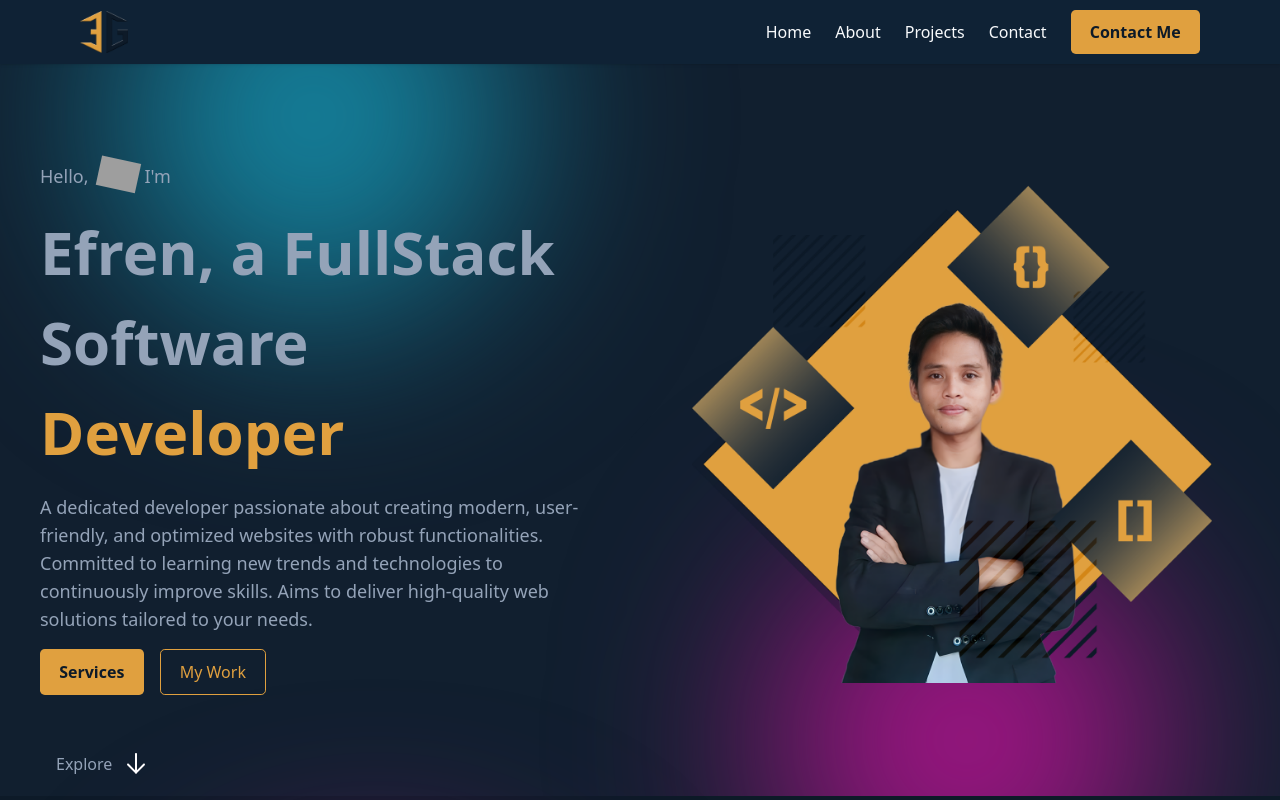
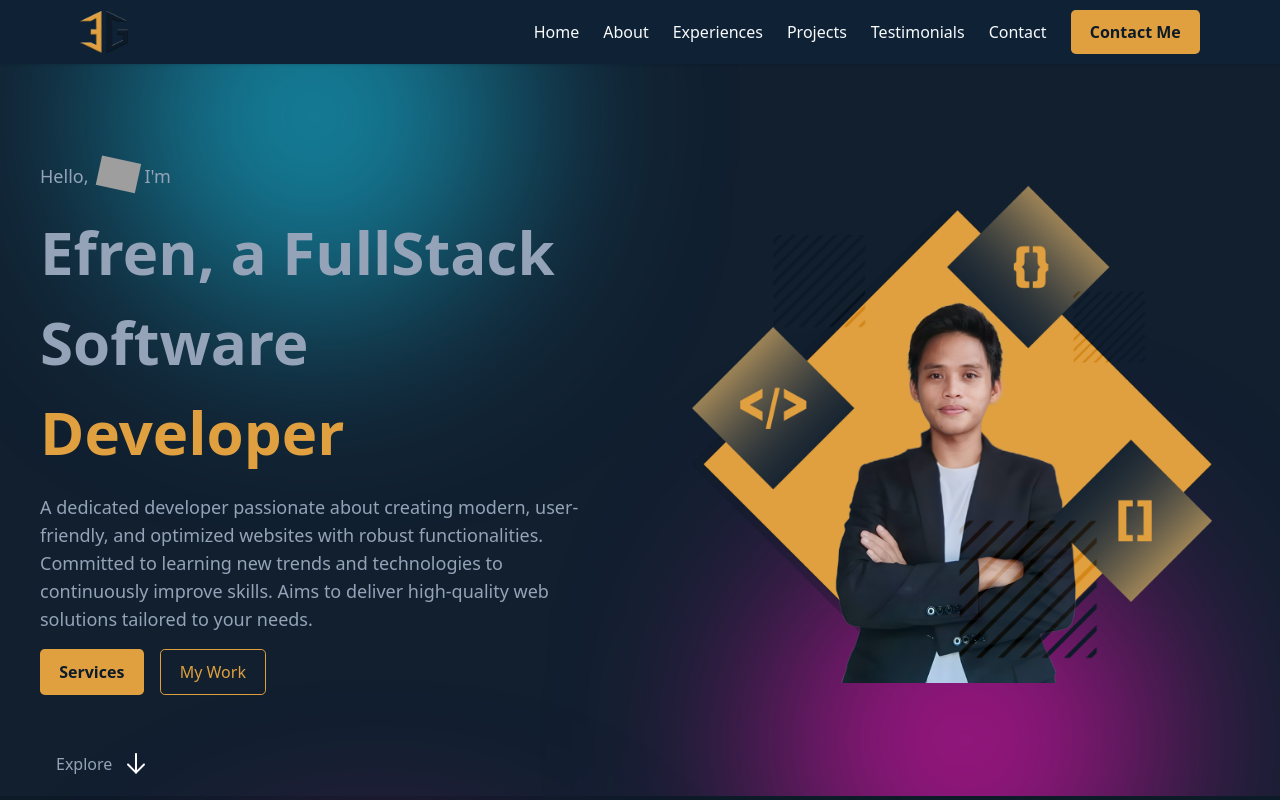
Before and after one commit to e-gors/portfolio-v2, a React (Vite) app: page / in a window 1280 px wide. Shown: the top 800 px of the page. Built offline with nearby package versions, Linux system fonts and the light colour scheme; grey boxes are pictures that could not be loaded.

Commit message:
added navbar navigation and ids

```diff
--- a/src/components/Navbar.tsx
+++ b/src/components/Navbar.tsx
@@ -7,7 +7,9 @@ export default function Navbar() {
   const links = [
     { name: "Home", href: "#home" },
     { name: "About", href: "#about" },
+    { name: "Experiences", href: "#experiences" },
     { name: "Projects", href: "#projects" },
+    { name: "Testimonials", href: "#testimonials" },
     { name: "Contact", href: "#contact" },
   ];
 
--- a/src/sections/Experiences.tsx
+++ b/src/sections/Experiences.tsx
@@ -2,6 +2,6 @@ import React from 'react'
 
 export default function Experiences() {
   return (
-    <div>Experiences</div>
+    <div id='experiences'>Experiences</div>
   )
 }
--- a/src/sections/Testimonials.tsx
+++ b/src/sections/Testimonials.tsx
@@ -2,6 +2,6 @@ import React from 'react'
 
 export default function Testimonials() {
   return (
-    <div>Testimonials</div>
+    <div id='testimonials'>Testimonials</div>
   )
 }
```
